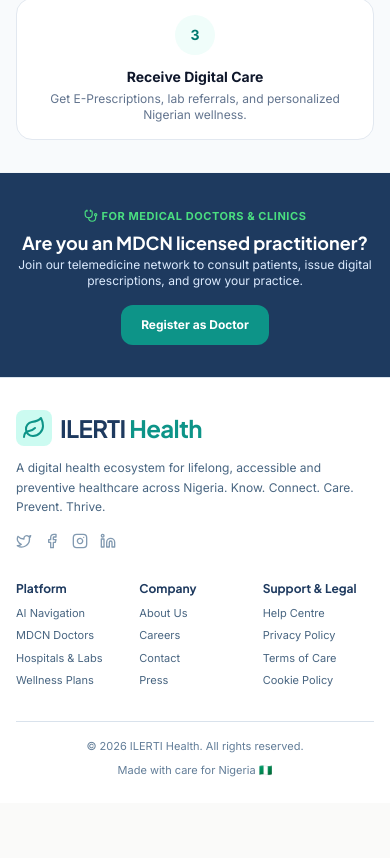
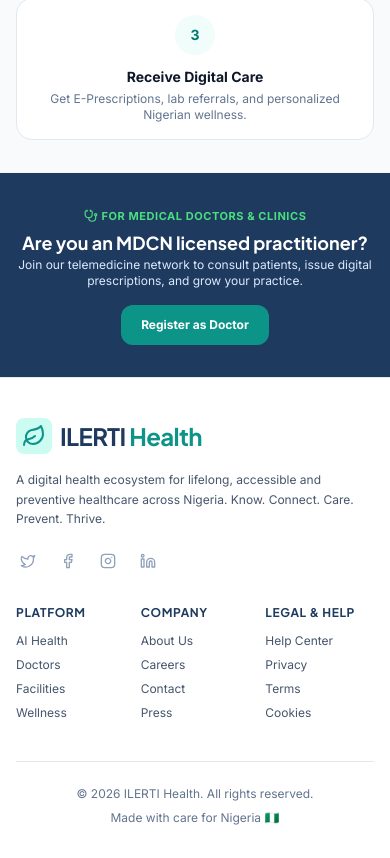
Before and after one commit to luhmmy/ilerti-health, a Next.js app in the folder apps/web/: page / in a window 390 px wide. Shown: the part 1645-2503 px from the top of the page. Before the commit the page ends 2448 px from the top, so only its background shows below. Built offline with nearby package versions, Linux system fonts and the light colour scheme; no server answers.

Commit message:
fix: restructure responsive footer layout to prevent column overlapping on mobile

```diff
--- a/apps/web/src/components/layout/Footer.tsx
+++ b/apps/web/src/components/layout/Footer.tsx
@@ -1,7 +1,7 @@
 "use client";
 
 import Link from "next/link";
-import { Twitter, Facebook, Instagram, Linkedin } from "lucide-react";
+import { Twitter, Facebook, Instagram, Linkedin, Heart } from "lucide-react";
 import { BrandLogo } from "./BrandLogo";
 import { useAuthStore } from "../../stores/useAuthStore";
 
@@ -14,73 +14,83 @@
   const wellnessHref = isAuthenticated ? "/wellness" : "/signup";
 
   return (
-    <footer className="bg-white border-t border-navy-100 pt-8 pb-6 sm:pt-12 sm:pb-8">
-      <div className="container mx-auto px-4 md:px-6 max-w-6xl">
-        <div className="flex flex-col lg:flex-row lg:justify-between gap-8 mb-8">
+    <footer className="bg-white border-t border-slate-200 mt-auto pt-10 pb-8 text-slate-700">
+      <div className="max-w-6xl mx-auto px-4 sm:px-6 lg:px-8">
+        <div className="grid grid-cols-1 md:grid-cols-12 gap-8 lg:gap-12 mb-10">
 
-          {/* Brand & Mission Statement */}
-          <div className="lg:max-w-sm">
-            <BrandLogo size="md" className="mb-3" />
-            <p className="text-navy-600 text-xs sm:text-sm mb-4 leading-relaxed">
+          {/* Brand & Mission Statement (Full width on mobile, 5 cols on md+) */}
+          <div className="md:col-span-5 space-y-4">
+            <BrandLogo size="md" />
+            <p className="text-xs sm:text-sm text-slate-600 leading-relaxed max-w-sm">
               A digital health ecosystem for lifelong, accessible and preventive healthcare across Nigeria. Know. Connect. Care. Prevent. Thrive.
             </p>
-            <div className="flex items-center gap-3 text-navy-400">
-              <a href="https://x.com" target="_blank" rel="noopener noreferrer" className="hover:text-primary-600 transition-colors" title="Twitter / X"><Twitter className="h-4 w-4" /></a>
-              <a href="https://facebook.com" target="_blank" rel="noopener noreferrer" className="hover:text-primary-600 transition-colors" title="Facebook"><Facebook className="h-4 w-4" /></a>
-              <a href="https://instagram.com" target="_blank" rel="noopener noreferrer" className="hover:text-primary-600 transition-colors" title="Instagram"><Instagram className="h-4 w-4" /></a>
-              <a href="https://linkedin.com" target="_blank" rel="noopener noreferrer" className="hover:text-primary-600 transition-colors" title="LinkedIn"><Linkedin className="h-4 w-4" /></a>
+            <div className="flex items-center gap-4 text-slate-400 pt-1">
+              <a href="https://x.com" target="_blank" rel="noopener noreferrer" className="hover:text-teal-600 transition-colors p-1" title="Twitter / X">
+                <Twitter className="h-4 w-4" />
+              </a>
+              <a href="https://facebook.com" target="_blank" rel="noopener noreferrer" className="hover:text-teal-600 transition-colors p-1" title="Facebook">
+                <Facebook className="h-4 w-4" />
+              </a>
+              <a href="https://instagram.com" target="_blank" rel="noopener noreferrer" className="hover:text-teal-600 transition-colors p-1" title="Instagram">
+                <Instagram className="h-4 w-4" />
+              </a>
+              <a href="https://linkedin.com" target="_blank" rel="noopener noreferrer" className="hover:text-teal-600 transition-colors p-1" title="LinkedIn">
+                <Linkedin className="h-4 w-4" />
+              </a>
             </div>
           </div>
 
-          {/* 3 Columns Side-by-Side on Mobile (Platform, Company, Support) */}
-          <div className="grid grid-cols-3 gap-3 sm:gap-8 flex-1 lg:max-w-2xl">
+          {/* Links Grid (7 cols on md+, 3 neat columns on mobile) */}
+          <div className="md:col-span-7 grid grid-cols-3 gap-4 sm:gap-6">
 
             {/* Column 1: Platform */}
             <div>
-              <h4 className="font-heading font-bold text-xs sm:text-sm text-navy-900 mb-2 sm:mb-3">
+              <h4 className="font-heading font-bold text-xs sm:text-sm text-[#1E3A5F] mb-3 uppercase tracking-wider">
                 Platform
               </h4>
-              <ul className="space-y-1.5 sm:space-y-2.5 text-[11px] sm:text-xs text-navy-600">
-                <li><Link href={aiHref} className="hover:text-primary-600 transition-colors block">AI Navigation</Link></li>
-                <li><Link href={doctorsHref} className="hover:text-primary-600 transition-colors block">MDCN Doctors</Link></li>
-                <li><Link href={facilitiesHref} className="hover:text-primary-600 transition-colors block">Hospitals &amp; Labs</Link></li>
-                <li><Link href={wellnessHref} className="hover:text-primary-600 transition-colors block">Wellness Plans</Link></li>
+              <ul className="space-y-2 text-xs sm:text-sm text-slate-600">
+                <li><Link href={aiHref} className="hover:text-teal-600 transition-colors">AI Health</Link></li>
+                <li><Link href={doctorsHref} className="hover:text-teal-600 transition-colors">Doctors</Link></li>
+                <li><Link href={facilitiesHref} className="hover:text-teal-600 transition-colors">Facilities</Link></li>
+                <li><Link href={wellnessHref} className="hover:text-teal-600 transition-colors">Wellness</Link></li>
               </ul>
             </div>
 
             {/* Column 2: Company */}
             <div>
-              <h4 className="font-heading font-bold text-xs sm:text-sm text-navy-900 mb-2 sm:mb-3">
+              <h4 className="font-heading font-bold text-xs sm:text-sm text-[#1E3A5F] mb-3 uppercase tracking-wider">
                 Company
               </h4>
-              <ul className="space-y-1.5 sm:space-y-2.5 text-[11px] sm:text-xs text-navy-600">
-                <li><Link href="/about" className="hover:text-primary-600 transition-colors block">About Us</Link></li>
-                <li><Link href="/careers" className="hover:text-primary-600 transition-colors block">Careers</Link></li>
-                <li><Link href="/contact" className="hover:text-primary-600 transition-colors block">Contact</Link></li>
-                <li><Link href="/press" className="hover:text-primary-600 transition-colors block">Press</Link></li>
+              <ul className="space-y-2 text-xs sm:text-sm text-slate-600">
+                <li><Link href="/about" className="hover:text-teal-600 transition-colors">About Us</Link></li>
+                <li><Link href="/careers" className="hover:text-teal-600 transition-colors">Careers</Link></li>
+                <li><Link href="/contact" className="hover:text-teal-600 transition-colors">Contact</Link></li>
+                <li><Link href="/press" className="hover:text-teal-600 transition-colors">Press</Link></li>
               </ul>
             </div>
 
-            {/* Column 3: Support & Legal */}
+            {/* Column 3: Legal & Help */}
             <div>
-              <h4 className="font-heading font-bold text-xs sm:text-sm text-navy-900 mb-2 sm:mb-3">
-                Support &amp; Legal
+              <h4 className="font-heading font-bold text-xs sm:text-sm text-[#1E3A5F] mb-3 uppercase tracking-wider">
+                Legal &amp; Help
               </h4>
-              <ul className="space-y-1.5 sm:space-y-2.5 text-[11px] sm:text-xs text-navy-600">
-                <li><Link href="/help" className="hover:text-primary-600 transition-colors block">Help Centre</Link></li>
-                <li><Link href="/privacy" className="hover:text-primary-600 transition-colors block">Privacy Policy</Link></li>
-                <li><Link href="/terms" className="hover:text-primary-600 transition-colors block">Terms of Care</Link></li>
-                <li><Link href="/cookies" className="hover:text-primary-600 transition-colors block">Cookie Policy</Link></li>
+              <ul className="space-y-2 text-xs sm:text-sm text-slate-600">
+                <li><Link href="/help" className="hover:text-teal-600 transition-colors">Help Center</Link></li>
+                <li><Link href="/privacy" className="hover:text-teal-600 transition-colors">Privacy</Link></li>
+                <li><Link href="/terms" className="hover:text-teal-600 transition-colors">Terms</Link></li>
+                <li><Link href="/cookies" className="hover:text-teal-600 transition-colors">Cookies</Link></li>
               </ul>
             </div>
 
           </div>
         </div>
 
-        {/* Bottom copyright & attribution */}
-        <div className="pt-4 border-t border-navy-100 text-center text-[11px] sm:text-xs text-navy-500 flex flex-col sm:flex-row justify-between items-center gap-2">
+        {/* Bottom copyright */}
+        <div className="pt-6 border-t border-slate-200 text-center text-xs text-slate-500 flex flex-col sm:flex-row justify-between items-center gap-2">
           <p>© 2026 ILERTI Health. All rights reserved.</p>
-          <p>Made with care for Nigeria 🇳🇬</p>
+          <p className="flex items-center justify-center gap-1">
+            Made with care for Nigeria 🇳🇬
+          </p>
         </div>
       </div>
     </footer>
```
